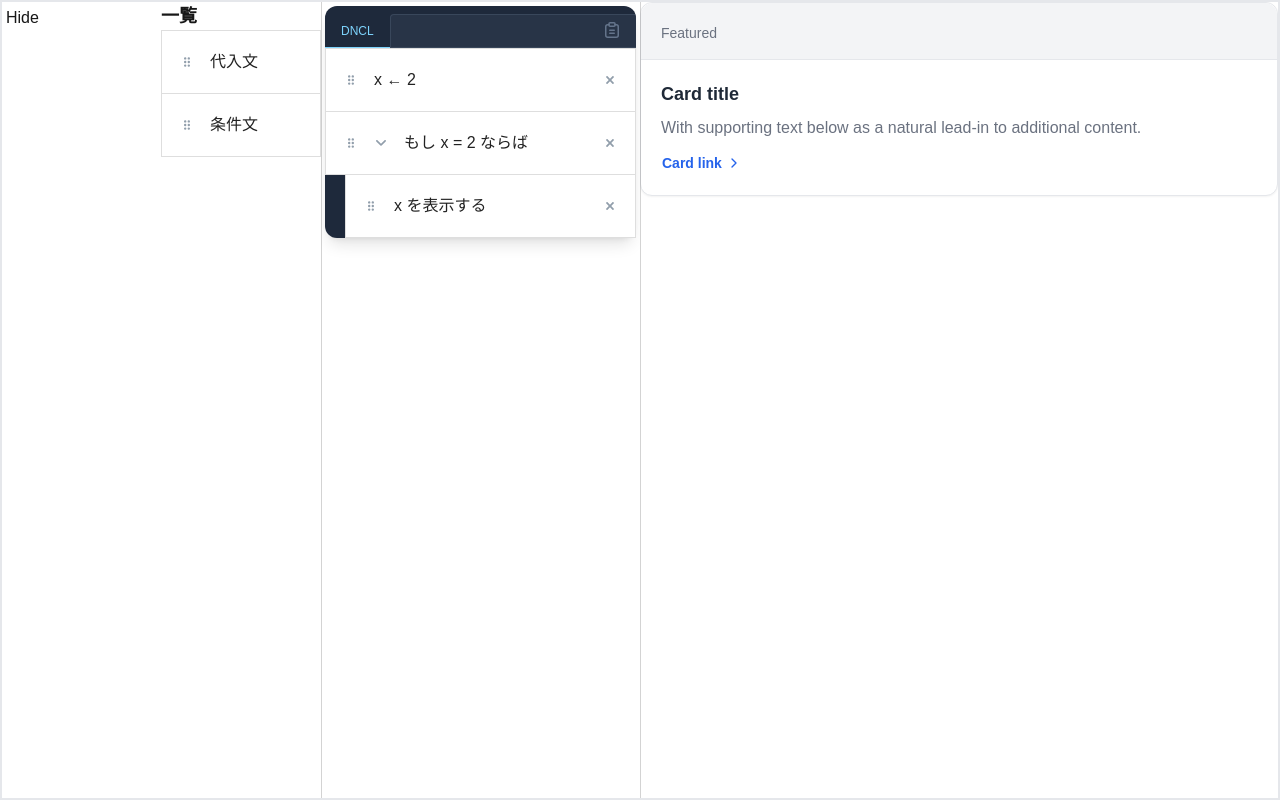
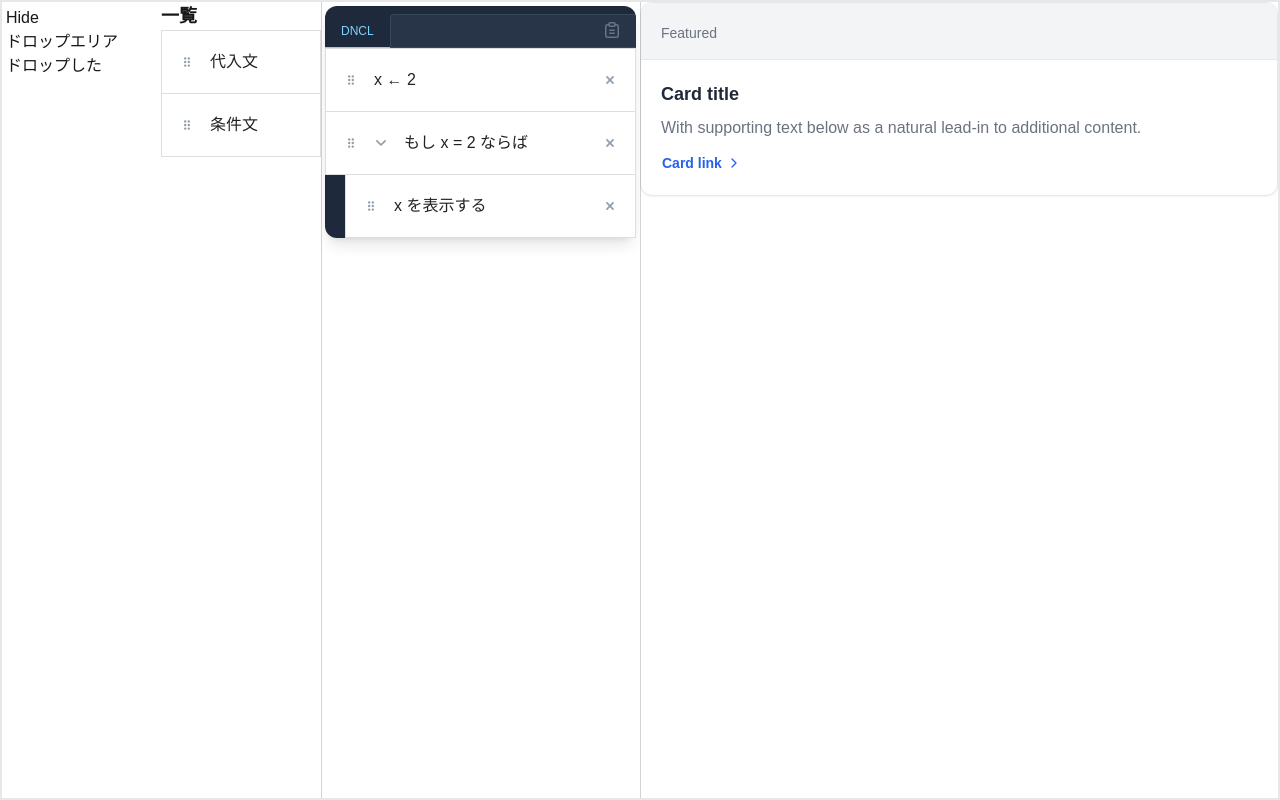
Before and after one commit to Guri-hm/dncl, a Next.js app: page /edit in a window 1280 px wide. Built offline with nearby package versions, Linux system fonts and the light colour scheme.

Commit message:
ドロップエリアを限定した

```diff
--- /dev/null
+++ b/src/app/components/Droppable.tsx
@@ -0,0 +1,28 @@
+import { useDroppable } from "@dnd-kit/core";
+import { FC, ReactNode } from "react";
+
+type DroppableProp = {
+    children: ReactNode;
+    id: string
+};
+
+export const Droppable: FC<DroppableProp> = ({ children, id }) => {
+    const {
+        setNodeRef,
+        isOver
+    } = useDroppable({
+        id
+    })
+
+    return (
+        <div
+            ref={setNodeRef}
+
+        >
+            <div>
+                <div>ドロップエリア</div>
+                {children}
+            </div>
+        </div>
+    )
+}
--- a/src/app/components/SortableTree.tsx
+++ b/src/app/components/SortableTree.tsx
@@ -37,6 +37,7 @@ import {
 import type { FlattenedItem, SensorContext, TreeItems, FragmentItems, FragmentItem } from "../types";
 import { SortableTreeItem, FragmentsListItem } from "../components";
 import { v4 as uuidv4 } from "uuid";
+import { Droppable } from "./Droppable";
 
 const initialItems: TreeItems = [
   {
@@ -188,11 +189,10 @@ export function SortableTree({
   }, [flattenedItems, offsetLeft]);
 
   const [visible, setVisible] = useState(true);
-
   return (
     <DndContext
+      // 衝突検知を collisionDetection={closestCenter} にすると、全エリアでDropOver扱いになる
       sensors={sensors}
-      collisionDetection={closestCenter}
       measuring={measuring}
       onDragStart={handleDragStart}
       onDragMove={handleDragMove}
@@ -216,6 +216,7 @@ export function SortableTree({
             >
               {visible ? "Hide" : "Show"}
             </button>
+            <Droppable id="dropAreaA">ドロップした</Droppable>
           </Allotment.Pane>
           <Allotment.Pane visible={visible} snap>
             <div className="text-lg font-bold">一覧</div>
@@ -311,6 +312,11 @@ export function SortableTree({
   function handleDragEnd({ active, over }: DragEndEvent) {
     resetState();
 
+    if (over == null) {
+      return;
+    }
+
+    alert("aaa")
     if (projected && over) {
       const { depth, parentId } = projected;
       const clonedItems: FlattenedItem[] = structuredClone(flattenTree(items));
```
